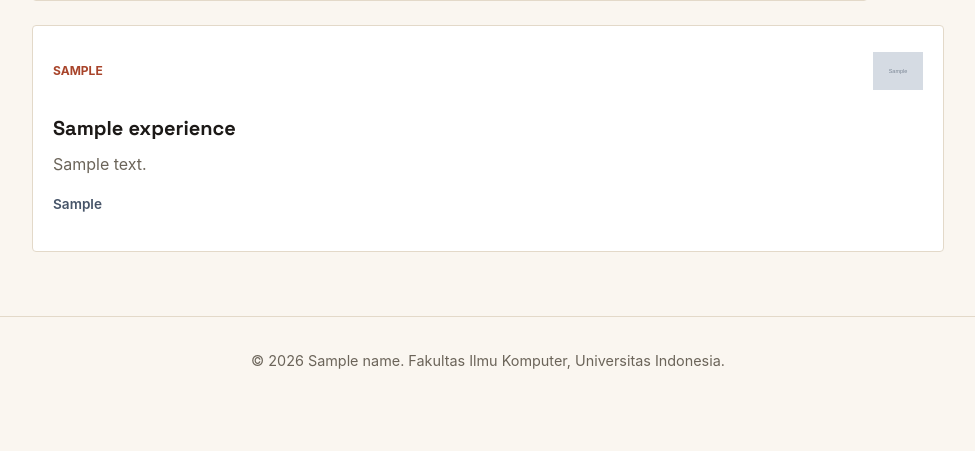
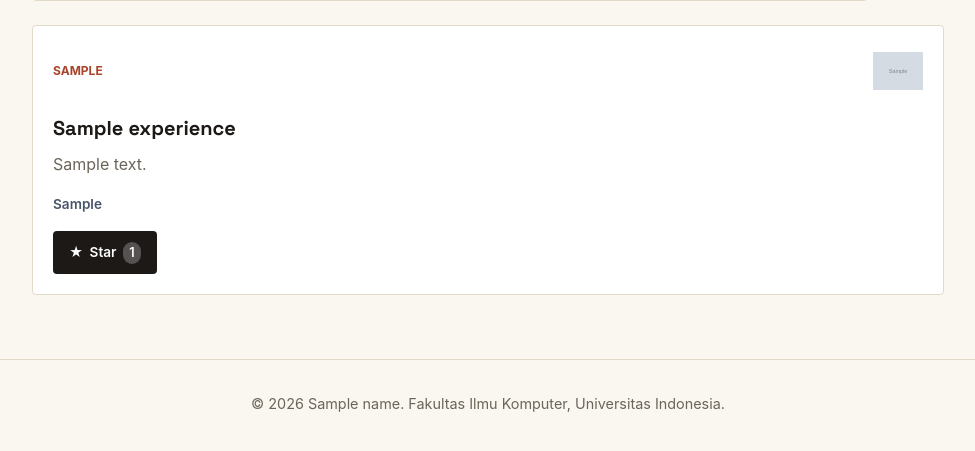
Before and after one commit to melin09-daz/myportofolio, a Django app: template templates/experience.html in a window 1280 px wide. Shown: the part 288-739 px from the top of the page, without its empty margins (152-1127 px from the left). Run offline with Django 5.2, Linux system fonts and the light colour scheme; the template is opened without the code that fills it: most values are stand-ins (such as "Sample title", 1, 10 or a date in 2020); grey boxes marked "Sample" are stand-in pictures.

Commit message:
feat: add experience star

```diff
--- a/main/models.py
+++ b/main/models.py
@@ -25,6 +25,9 @@ class Experience(models.Model):
     start_month = models.PositiveSmallIntegerField(blank=True, null=True, help_text="Bulan awal (1-12)") # Bulan awal
     end_month = models.PositiveSmallIntegerField(blank=True, null=True, help_text="Bulan akhir (1-12)") # Bulan akhir
     is_ongoing = models.BooleanField(default=True) # Condition
+    starred_by = models.ManyToManyField(
+        User, related_name="starred_experiences", blank=True
+    )
 
     MONTH_NAMES = {
         1: 'Januari', 2: 'Februari', 3: 'Maret', 4: 'April',
--- a/main/urls.py
+++ b/main/urls.py
@@ -1,6 +1,6 @@
 from django.urls import path
 
-from main.views import (show_main, show_experience, create_experience, edit_experience, get_experience_json, delete_experience, show_project,
+from main.views import (show_main, show_experience, create_experience, edit_experience, get_experience_json, delete_experience, toggle_experience_star, show_project,
                         create_project, edit_project, get_projects_json, delete_project, register, login_user, logout_user, toggle_star)
 
 app_name = "main"
@@ -12,6 +12,7 @@ urlpatterns = [
     path("experiences/<uuid:experience_id>/edit/", edit_experience, name="edit_experience"),
     path("api/experience/", get_experience_json, name="get_experience_json"),
     path("experiences/<uuid:experience_id>/delete/", delete_experience, name="delete_experience"),
+    path("experiences/<uuid:experience_id>/star/", toggle_experience_star, name="toggle_experience_star"),
     path("project/", show_project, name="show_project"),
     path("projects/add/", create_project, name="create_project"),
     path("projects/<uuid:project_id>/edit/", edit_project, name="edit_project"),
--- /dev/null
+++ b/templates/components/experience_star.html
@@ -0,0 +1,10 @@
+<form method="post" action="{% url 'main:toggle_experience_star' experience.id %}" class="star-form">
+    {% csrf_token %}
+    <button type="submit"
+            class="button button-star{% if user in experience.starred_by.all %} is-starred{% endif %}"
+            title="{% if experience.starred_by.all %}Dibintangi oleh {{ experience.starred_by.all|join:', ' }}{% else %}Jadilah yang pertama memberi star{% endif %}">
+        <span aria-hidden="true">★</span>
+        {% if user in experience.starred_by.all %}Unstar{% else %}Star{% endif %}
+        <span class="star-count">{{ experience.starred_by.count }}</span>
+    </button>
+</form>
--- a/templates/experience.html
+++ b/templates/experience.html
@@ -52,6 +52,7 @@
 
                             <div class="project-card-actions">
                                 <div class="project-actions">
+                                    {% include "components/experience_star.html" with experience=experience %}
                                     {% if user.is_superuser or is_editor %}
                                         <a href="{% url 'main:edit_experience' experience.id %}" class="button">Edit</a>
                                     {% endif %}
```
Also changed, not shown: main/views.py (+13 -0 lines), main/migrations/0007_experience_starred_by.py (added), templates/project.html (line endings or trailing spaces).
